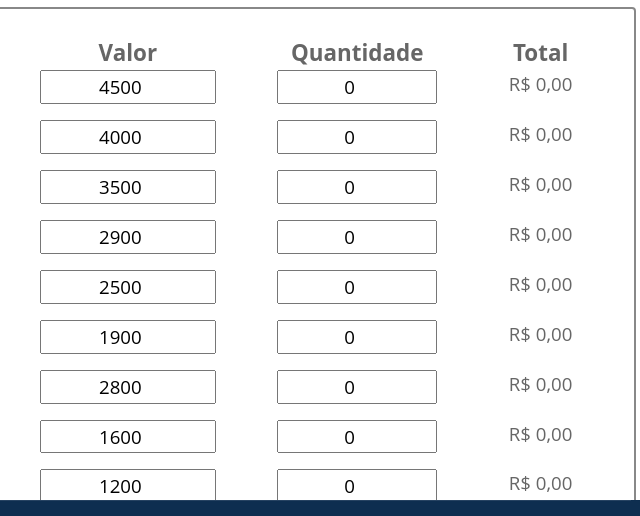
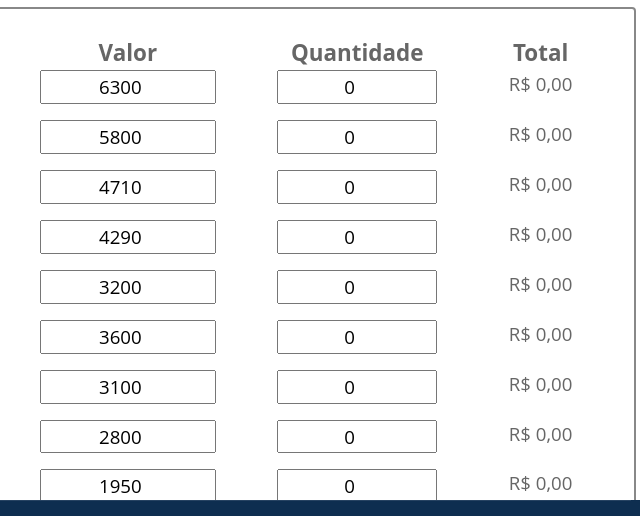
Before and after one commit to PedroAugusto01/omega, a plain HTML site: page calcMuniSell.html in a window 1280 px wide. Shown: the part 227-743 px from the top of the page, 567-1207 px from the left. Drawn offline with nearby package versions, Linux system fonts and the light colour scheme.

Commit message:
update muni values

```diff
--- a/calcMuniSell.html
+++ b/calcMuniSell.html
@@ -101,7 +101,7 @@
                             M-FAL (Min= R$ 6.300 | Max= R$ 6.375)
                         </div>
                         <div class="col-3">
-                            <input type="number" value="4500" class="price" id="price_fal" style="width: 70%; text-align: center;" oninput="calculateTotal()"/>
+                            <input type="number" value="6300" class="price" id="price_fal" style="width: 70%; text-align: center;" oninput="calculateTotal()"/>
                         </div>
                         <div class="col-2">
                             <input type="number" class="muni" value="0" id="qtd_fal" style="width: 100%; text-align: center;" oninput="calculateTotal()"/>
@@ -117,7 +117,7 @@
                             M-G36 (Min= R$ 5.800 | Max= R$ 6.000)
                         </div>
                         <div class="col-3">
-                            <input type="number" value="4000" class="price" id="price_g36" style="width: 70%; text-align: center;" oninput="calculateTotal()"/>
+                            <input type="number" value="5800" class="price" id="price_g36" style="width: 70%; text-align: center;" oninput="calculateTotal()"/>
                         </div>
                         <div class="col-2">
                             <input type="number" class="muni" value="0" id="qtd_g36" style="width: 100%; text-align: center;" oninput="calculateTotal()"/>
@@ -132,7 +132,7 @@
                             M-HK (Min= R$ 4.710 | Max= R$ 4.875)
                         </div>
                         <div class="col-3">
-                            <input type="number" class="price" value="3500" id="price_hk" style="width: 70%; text-align: center;" oninput="calculateTotal()"/>
+                            <input type="number" class="price" value="4710" id="price_hk" style="width: 70%; text-align: center;" oninput="calculateTotal()"/>
                         </div>
                         <div class="col-2">
                             <input type="number" class="muni" value="0" id="qtd_hk" style="width: 100%; text-align: center;" oninput="calculateTotal()"/>
@@ -147,7 +147,7 @@
                             M-M4A4 (Min= R$ 4.290 | Max= R$ 4.350)
                         </div>
                         <div class="col-3">
-                            <input type="number" class="price" value="2900" id="price_m4a4" style="width: 70%; text-align: center;" oninput="calculateTotal()"/>
+                            <input type="number" class="price" value="4290" id="price_m4a4" style="width: 70%; text-align: center;" oninput="calculateTotal()"/>
                         </div>
                         <div class="col-2">
                             <input type="number" class="muni" value="0" id="qtd_m4a4" style="width: 100%; text-align: center;" oninput="calculateTotal()"/>
@@ -162,7 +162,7 @@
                             M-MTAR21 (Min= R$ 3.200 | Max= R$ 3.375)
                         </div>
                         <div class="col-3">
-                            <input type="number" class="price" value="2500" id="price_mtar" style="width: 70%; text-align: center;" oninput="calculateTotal()"/>
+                            <input type="number" class="price" value="3200" id="price_mtar" style="width: 70%; text-align: center;" oninput="calculateTotal()"/>
                         </div>
                         <div class="col-2">
                             <input type="number" class="muni" value="0" id="qtd_mtar" style="width: 100%; text-align: center;" oninput="calculateTotal()"/>
@@ -177,7 +177,7 @@
                             M-AK47 ADD (Min= R$ 3.600 | Max= R$ 3.750)
                         </div>
                         <div class="col-3">
-                            <input type="number" class="price" value="1900" id="price_ak47" style="width: 70%; text-align: center;" oninput="calculateTotal()"/>
+                            <input type="number" class="price" value="3600" id="price_ak47" style="width: 70%; text-align: center;" oninput="calculateTotal()"/>
                         </div>
                         <div class="col-2">
                             <input type="number" class="muni" value="0" id="qtd_ak47" style="width: 100%; text-align: center;" oninput="calculateTotal()"/>
@@ -192,7 +192,7 @@
                             M-NAVY (Min= R$ 3.100 | Max= R$ 3.650)
                         </div>
                         <div class="col-3">
-                            <input type="number" class="price" value="2800" id="price_navy" style="width: 70%; text-align: center;" oninput="calculateTotal()"/>
+                            <input type="number" class="price" value="3100" id="price_navy" style="width: 70%; text-align: center;" oninput="calculateTotal()"/>
                         </div>
                         <div class="col-2">
                             <input type="number" class="muni" value="0" id="qtd_navy" style="width: 100%; text-align: center;" oninput="calculateTotal()"/>
@@ -207,7 +207,7 @@
                             M-MACHINE (Min= R$ 2.800 | Max= R$ 3.050)
                         </div>
                         <div class="col-3">
-                            <input type="number" class="price" value="1600" id="price_machine" style="width: 70%; text-align: center;" oninput="calculateTotal()"/>
+                            <input type="number" class="price" value="2800" id="price_machine" style="width: 70%; text-align: center;" oninput="calculateTotal()"/>
                         </div>
                         <div class="col-2">
                             <input type="number" class="muni" value="0" id="qtd_machine" style="width: 100%; text-align: center;" oninput="calculateTotal()"/>
@@ -222,7 +222,7 @@
                             M-FIVE (Min= R$ 1.950 | Max= R$ 2.100)
                         </div>
                         <div class="col-3">
-                            <input type="number" class="price" value="1200" id="price_five" style="width: 70%; text-align: center;" oninput="calculateTotal()"/>
+                            <input type="number" class="price" value="1950" id="price_five" style="width: 70%; text-align: center;" oninput="calculateTotal()"/>
                         </div>
                         <div class="col-2">
                             <input type="number" class="muni" value="0" id="qtd_five" style="width: 100%; text-align: center;" oninput="calculateTotal()"/>
```
